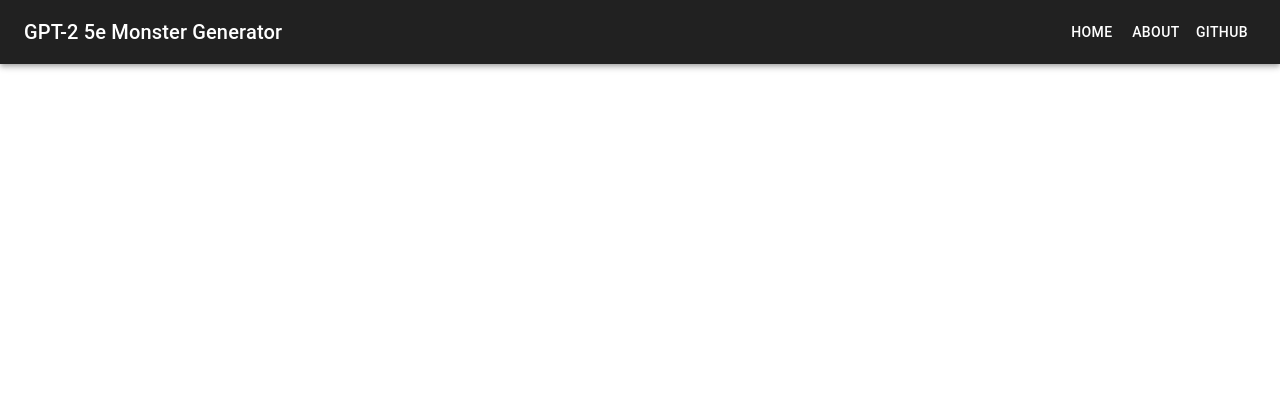
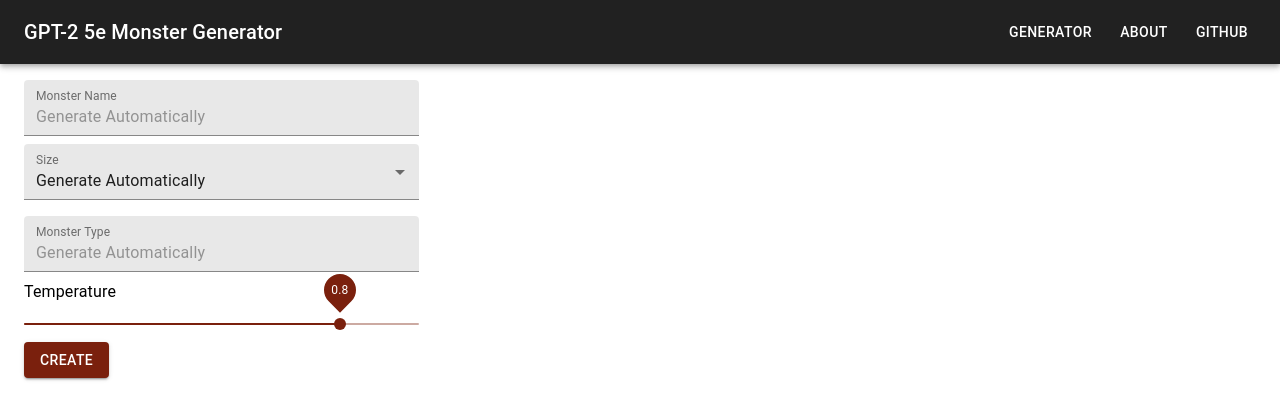
Before and after one commit to dhlanm/gpt-2-dnd-frontend, a React (Create React App) app: page / in a window 1280 px wide. Shown: the top 420 px of the page. Built offline with nearby package versions, Linux system fonts and the light colour scheme.

Commit message:
Setup form

```diff
--- a/src/About/index.tsx
+++ b/src/About/index.tsx
@@ -1,15 +1,5 @@
 import React from 'react'
-import {
-	Container,
-	createStyles,
-	Link as MaterialLink,
-	makeStyles,
-	Typography,
-} from '@material-ui/core'
-
-const Link: React.FC<{ href: string }> = props => (
-	<MaterialLink href={props.href} target="_blank" rel="noopener">{props.children}</MaterialLink>
-)
+import { createStyles, Link as MaterialLink, makeStyles, Typography } from '@material-ui/core'
 
 const useStyles = makeStyles(() =>
 	createStyles({
@@ -19,13 +9,17 @@
 	}),
 )
 
+const Link: React.FC<{ href: string }> = props => (
+	<MaterialLink href={props.href} target="_blank" rel="noopener">{props.children}</MaterialLink>
+)
+
 const Title: React.FC = props => {
 	const classes = useStyles()
 	return <Typography variant="h5" className={classes.title}>{props.children}</Typography>
 }
 
 const About: React.FC = () => (
-	<Container>
+	<>
 		<Title>Overview</Title>
 		<p>This generator creates monsters for <Link
 			href="https://dnd.wizards.com/dungeons-and-dragons/what-is-dd">5th edition Dungeons and
@@ -41,7 +35,8 @@
 			well, and manages to output valid JSON about 80% of the time at high temperatures, and
 			closer to 100% of the time at low ones.</p>
 		<p>I was unsatisfied with only using official data, so I also
-			attempted to scrape <Link href="https://www.dndbeyond.com/homebrew/monsters">D&D Beyond's
+			attempted to scrape <Link href="https://www.dndbeyond.com/homebrew/monsters">D&D
+				Beyond's
 				homebrew monsters</Link>. I only took the ones with a rating of 1 or higher (the
 			generated results are zany enough without including such monsters as the "Big Funny").
 			Conversion from the homebrew monster data to JSON can occasionally be incorrect, which
@@ -79,7 +74,7 @@
 			payed in making these as close to official-looking as possible. As a result, they look
 			great and are thematically appropriate for the project. Additionally, I use <Link
 				href="https://materializecss.com">Materialize</Link> for the website.</p>
-	</Container>
+	</>
 )
 
 export default About
--- a/src/App.tsx
+++ b/src/App.tsx
@@ -1,58 +1,16 @@
 import React from 'react'
 import Index from './Index/'
 import About from './About/'
+import Header from './Header'
 import { ThemeProvider } from '@material-ui/styles'
 import { grey } from '@material-ui/core/colors'
-import { BrowserRouter as Router, Link, LinkProps, Route } from 'react-router-dom'
-import {
-	AppBar,
-	Button,
-	createMuiTheme,
-	createStyles,
-	makeStyles,
-	Toolbar,
-	Typography,
-} from '@material-ui/core'
-
-const AdapterLink = React.forwardRef<HTMLAnchorElement, LinkProps>((props, ref) => (
-	<Link innerRef={ref as any} {...props} />
-))
-
-const NavLink: React.FC<{ to: string }> = props => (
-	<Button component={AdapterLink} to={props.to}>
-		{props.children}
-	</Button>
-)
-
-const useStyles = makeStyles(() =>
-	createStyles({
-		title: {
-			flexGrow: 1,
-		},
-	}),
-)
-
-const Header: React.FC = () => {
-	const classes = useStyles()
-	return (
-		<AppBar position="static" color="secondary">
-			<Toolbar>
-				<Typography variant="h6" className={classes.title}>GPT-2 5e Monster
-					Generator</Typography>
-				<NavLink to="/">Home</NavLink>
-				<NavLink to="/about/">About</NavLink>
-				<Button href="https://github.com/dhlanm/gpt-2-dnd" target="_blank"
-				        rel="noopener">Github</Button>
-			</Toolbar>
-		</AppBar>
-	)
-}
+import { BrowserRouter as Router, Route } from 'react-router-dom'
+import { Container, createMuiTheme } from '@material-ui/core'
 
 const theme = createMuiTheme({
 	palette: {
 		primary: {main: '#7A200D'},
 		secondary: {main: grey[900]},
-		type: 'dark',
 	},
 })
 
@@ -60,8 +18,10 @@
 	<Router>
 		<ThemeProvider theme={theme}>
 			<Header />
-			<Route path="/" exact component={Index} />
-			<Route path="/about/" component={About} />
+			<Container>
+				<Route path="/" exact component={Index} />
+				<Route path="/about/" component={About} />
+			</Container>
 		</ThemeProvider>
 	</Router>
 )
--- /dev/null
+++ b/src/Header.tsx
@@ -0,0 +1,52 @@
+import React from 'react'
+import { Link, LinkProps } from 'react-router-dom'
+import { AppBar, Button, createStyles, makeStyles, Toolbar, Typography } from '@material-ui/core'
+
+const AdapterLink = React.forwardRef<HTMLAnchorElement, LinkProps>((props, ref) => (
+	<Link innerRef={ref as any} {...props} />
+))
+
+const useStyles = makeStyles(() =>
+	createStyles({
+		title: {
+			flexGrow: 1,
+		},
+		home: {
+			color: 'inherit',
+			textDecoration: 'none',
+		},
+		button: {
+			marginRight: 12,
+		},
+	}),
+)
+
+const NavLink: React.FC<{ to: string }> = props => {
+	const classes = useStyles()
+	return (
+		<Button component={AdapterLink} to={props.to} color="inherit" className={classes.button}>
+			{props.children}
+		</Button>
+	)
+}
+
+const Header: React.FC = () => {
+	const classes = useStyles()
+	return (
+		<AppBar position="static" color="secondary">
+			<Toolbar>
+				<Typography variant="h6" className={classes.title}>
+					<Link to="/" className={classes.home}>
+						GPT-2 5e Monster Generator
+					</Link>
+				</Typography>
+				<NavLink to="/">Generator</NavLink>
+				<NavLink to="/about/">About</NavLink>
+				<Button href="https://github.com/dhlanm/gpt-2-dnd" color="inherit" target="_blank"
+				        rel="noopener">Github</Button>
+			</Toolbar>
+		</AppBar>
+	)
+}
+
+export default Header
--- /dev/null
+++ b/src/Index/Form.tsx
@@ -0,0 +1,96 @@
+import React, { useCallback, useState } from 'react'
+import {
+	Button,
+	FilledInput,
+	FormControl,
+	InputLabel,
+	MenuItem,
+	Select, Slider,
+	TextField, Typography,
+} from '@material-ui/core'
+
+function useField<T>(initialState: T): [T, React.ChangeEventHandler<{ value: unknown }>] {
+	const [value, setValue] = useState(initialState)
+	const callback = useCallback(({target: {value: v}}) => value !== v && setValue(v), [value])
+	return [value, callback]
+}
+
+function useSliderField(initialState: number): [number, (e: unknown, value: unknown) => void] {
+	const [value, setValue] = useState(initialState)
+	const callback = useCallback((_, v) => value !== v && setValue(v), [value])
+	return [value, callback]
+}
+
+function Form(): React.ReactElement {
+	const [name, setName] = useField('')
+	const [type, setType] = useField('')
+	const [size, setSize] = useField('')
+	const [temp, setTemp] = useSliderField(0.8)
+
+	const onSubmit = useCallback(e => {
+		e.preventDefault()
+	}, [name, type, size, temp])
+
+	return (
+		<form onSubmit={onSubmit}>
+			<TextField
+				id="name"
+				fullWidth
+				label="Monster Name"
+				placeholder="Generate Automatically"
+				value={name}
+				onChange={setName}
+				margin="normal"
+				variant="filled"
+				InputLabelProps={{
+					shrink: true,
+				}}
+			/>
+			<FormControl variant="filled" fullWidth>
+				<InputLabel htmlFor="size" shrink={true}>Size</InputLabel>
+				<Select
+					value={size}
+					onChange={setSize}
+					displayEmpty
+					input={<FilledInput name="size" id="size" />}
+				>
+					<MenuItem value="">Generate Automatically</MenuItem>
+					<MenuItem value="T">Tiny</MenuItem>
+					<MenuItem value="S">Small</MenuItem>
+					<MenuItem value="M">Medium</MenuItem>
+					<MenuItem value="L">Large</MenuItem>
+					<MenuItem value="H">Huge</MenuItem>
+					<MenuItem value="G">Gargantuan</MenuItem>
+				</Select>
+			</FormControl>
+			<TextField
+				id="type"
+				label="Monster Type"
+				fullWidth
+				placeholder="Generate Automatically"
+				value={type}
+				onChange={setType}
+				margin="normal"
+				variant="filled"
+				InputLabelProps={{
+					shrink: true,
+				}}
+			/>
+			<Typography id="temp-label" gutterBottom>
+				Temperature
+			</Typography>
+			<Slider
+				aria-labelledby="temp-label"
+				step={0.1}
+				min={0}
+				max={1}
+				onChange={setTemp}
+				value={temp}
+				valueLabelDisplay="on"
+			/>
+			<Button variant="contained" color="primary" type="submit">Create</Button>
+		</form>
+	)
+}
+
+export default Form
--- a/src/Index/index.tsx
+++ b/src/Index/index.tsx
@@ -1,7 +1,19 @@
 import React from 'react'
+import Form from './Form'
+import { Grid } from '@material-ui/core'
 
-const Index: React.FC = () => (
-	<div />
-)
+const Index: React.FC = () => {
+	return (
+		<Grid container spacing={3}>
+			<Grid item xs={12} md={6} lg={4}>
+				<Form />
+			</Grid>
+			<Grid item xs={12} md={6} lg={4}>
+			</Grid>
+			<Grid item xs={12} lg={4}>
+			</Grid>
+		</Grid>
+	)
+}
 
 export default Index
```
